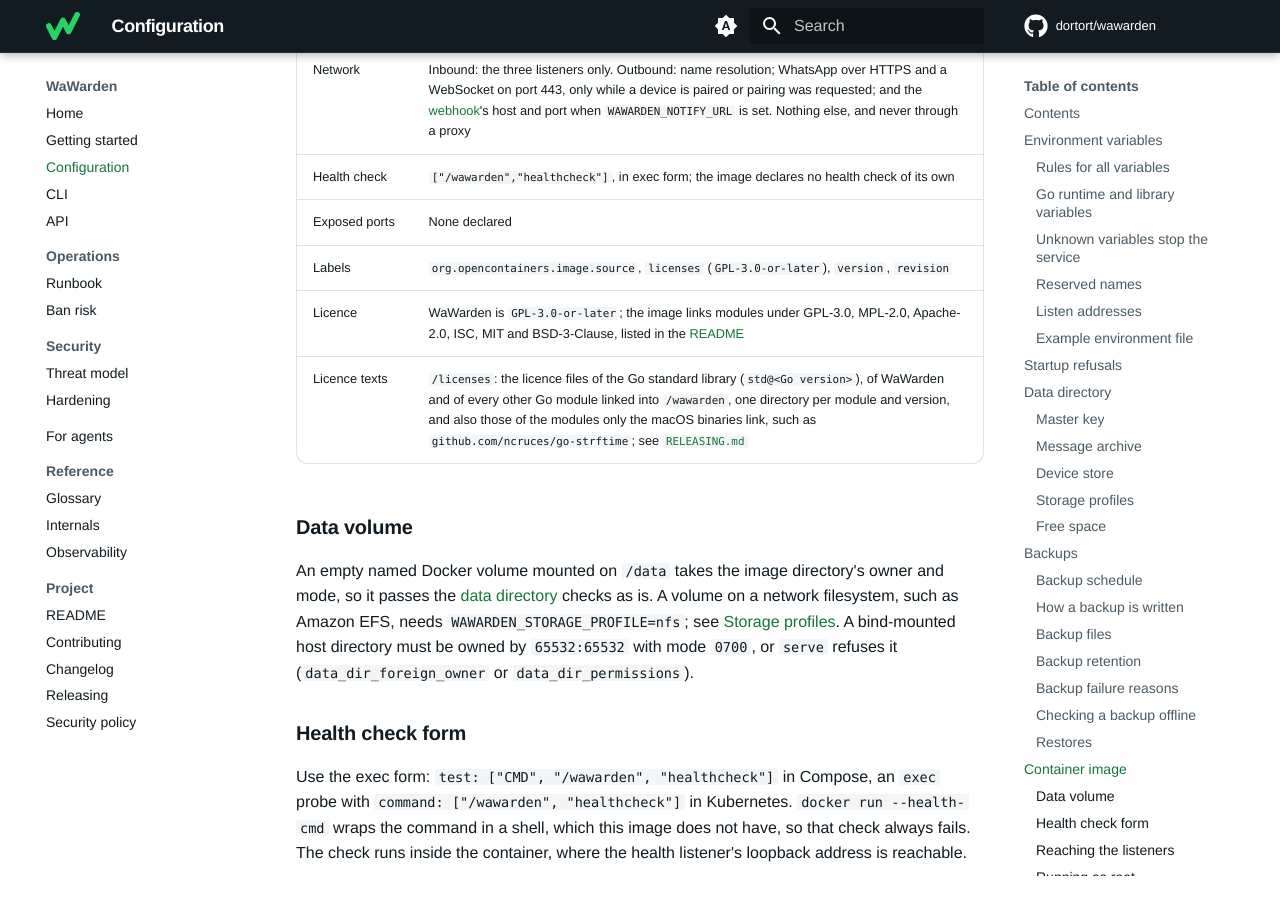
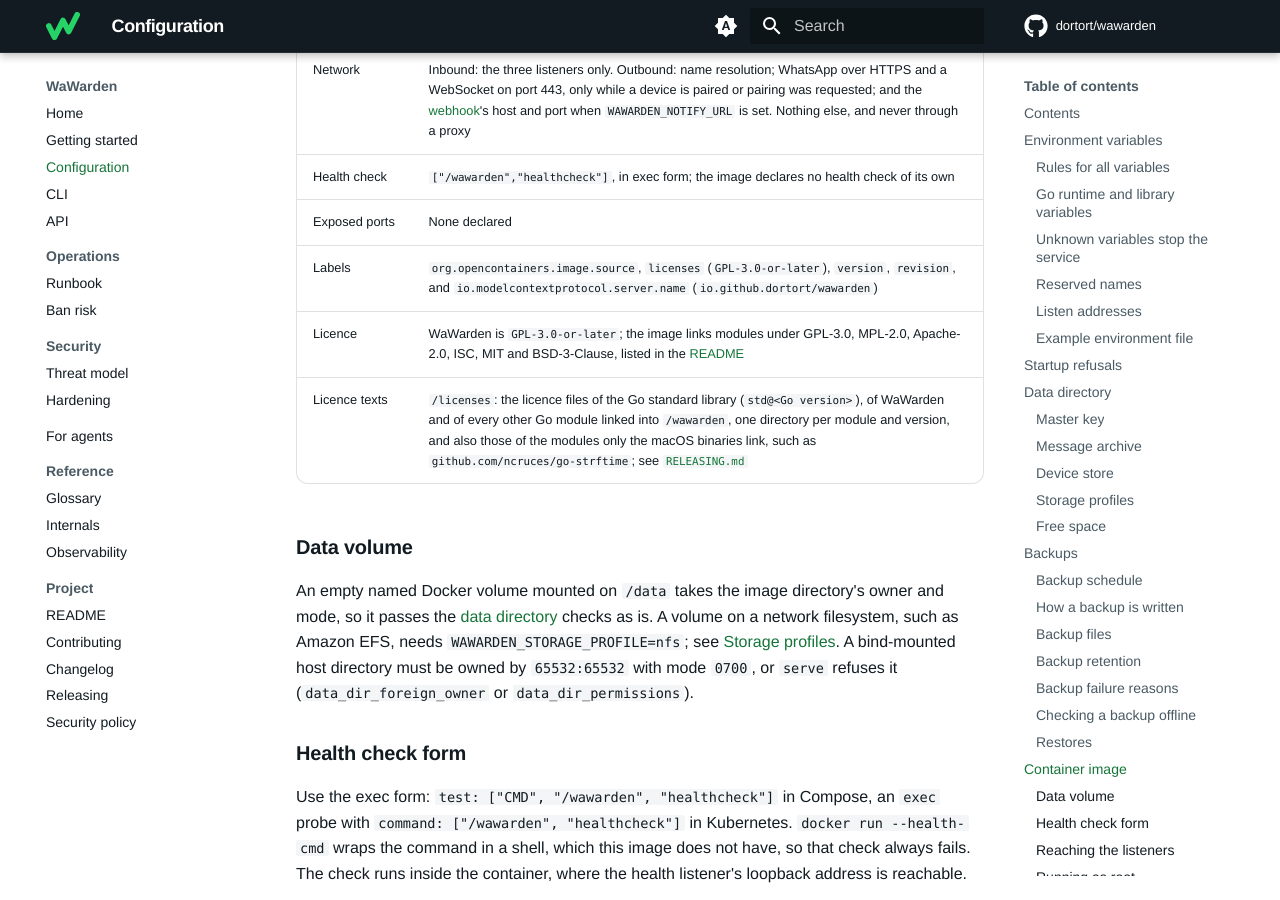
Before and after one commit to dortort/wawarden, an MkDocs documentation site: the page built from docs/configuration.md, in a window 1280 px wide and 900 px high, scrolled down 34262 px. Built offline with MkDocs 1.6.1 and Material for MkDocs 9.7.7, drawn with Linux system fonts in a browser that asks for light colours; comment, search, counter and statistics services are not loaded.

Commit message:
build(docker): add io.modelcontextprotocol.server.name OCI label

```diff
--- a/docs/configuration.md
+++ b/docs/configuration.md
@@ -862,7 +862,7 @@ one with. Release images follow this contract:
 | Network | Inbound: the three listeners only. Outbound: name resolution; WhatsApp over HTTPS and a WebSocket on port 443, only while a device is paired or pairing was requested; and the [webhook](observability.md#webhook)'s host and port when `WAWARDEN_NOTIFY_URL` is set. Nothing else, and never through a proxy |
 | Health check | `["/wawarden","healthcheck"]`, in exec form; the image declares no health check of its own |
 | Exposed ports | None declared |
-| Labels | `org.opencontainers.image.source`, `licenses` (`GPL-3.0-or-later`), `version`, `revision` |
+| Labels | `org.opencontainers.image.source`, `licenses` (`GPL-3.0-or-later`), `version`, `revision`, and `io.modelcontextprotocol.server.name` (`io.github.dortort/wawarden`) |
 | Licence | WaWarden is `GPL-3.0-or-later`; the image links modules under GPL-3.0, MPL-2.0, Apache-2.0, ISC, MIT and BSD-3-Clause, listed in the [README](../README.md#licence) |
 | Licence texts | `/licenses`: the licence files of the Go standard library (`std@<Go version>`), of WaWarden and of every other Go module linked into `/wawarden`, one directory per module and version, and also those of the modules only the macOS binaries link, such as `github.com/ncruces/go-strftime`; see [`RELEASING.md`](../RELEASING.md#licences) |
 
```
Also changed, not shown: 1 other file.
